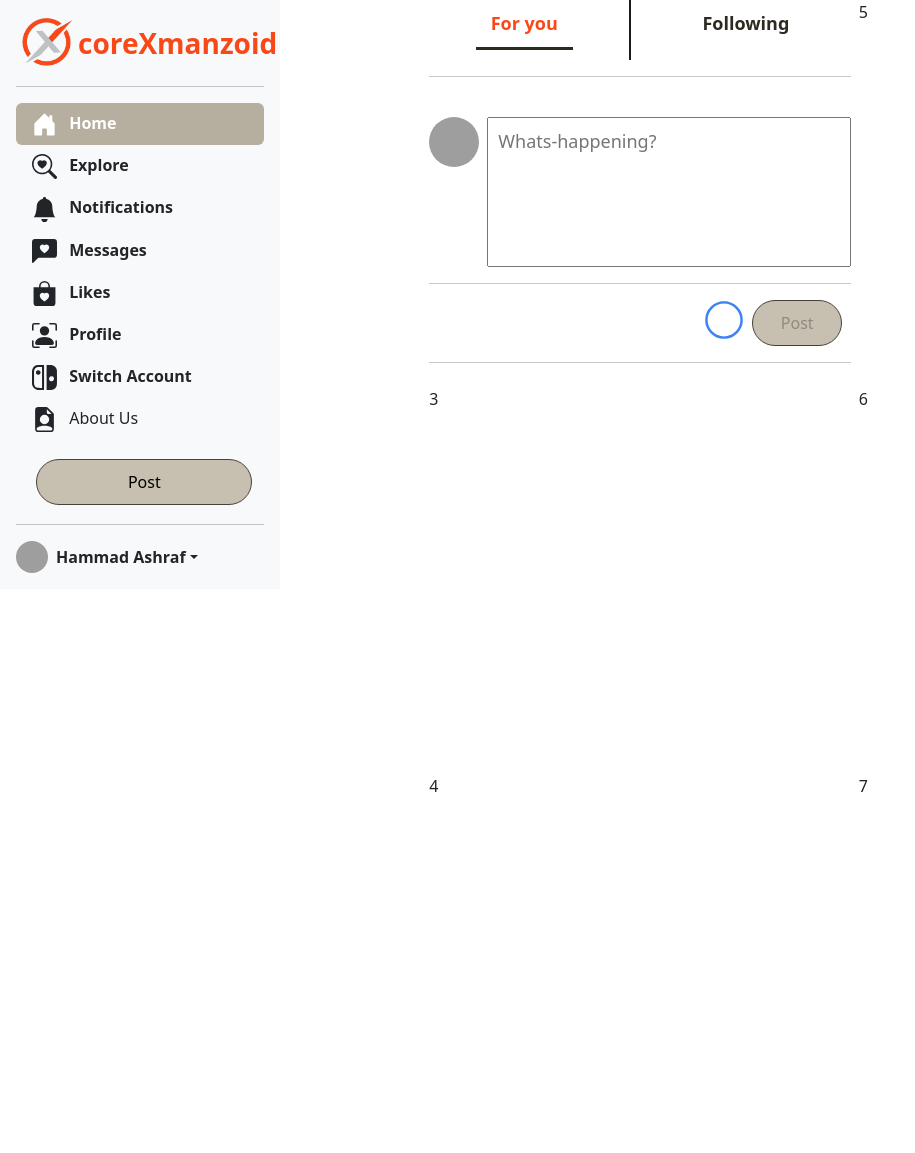
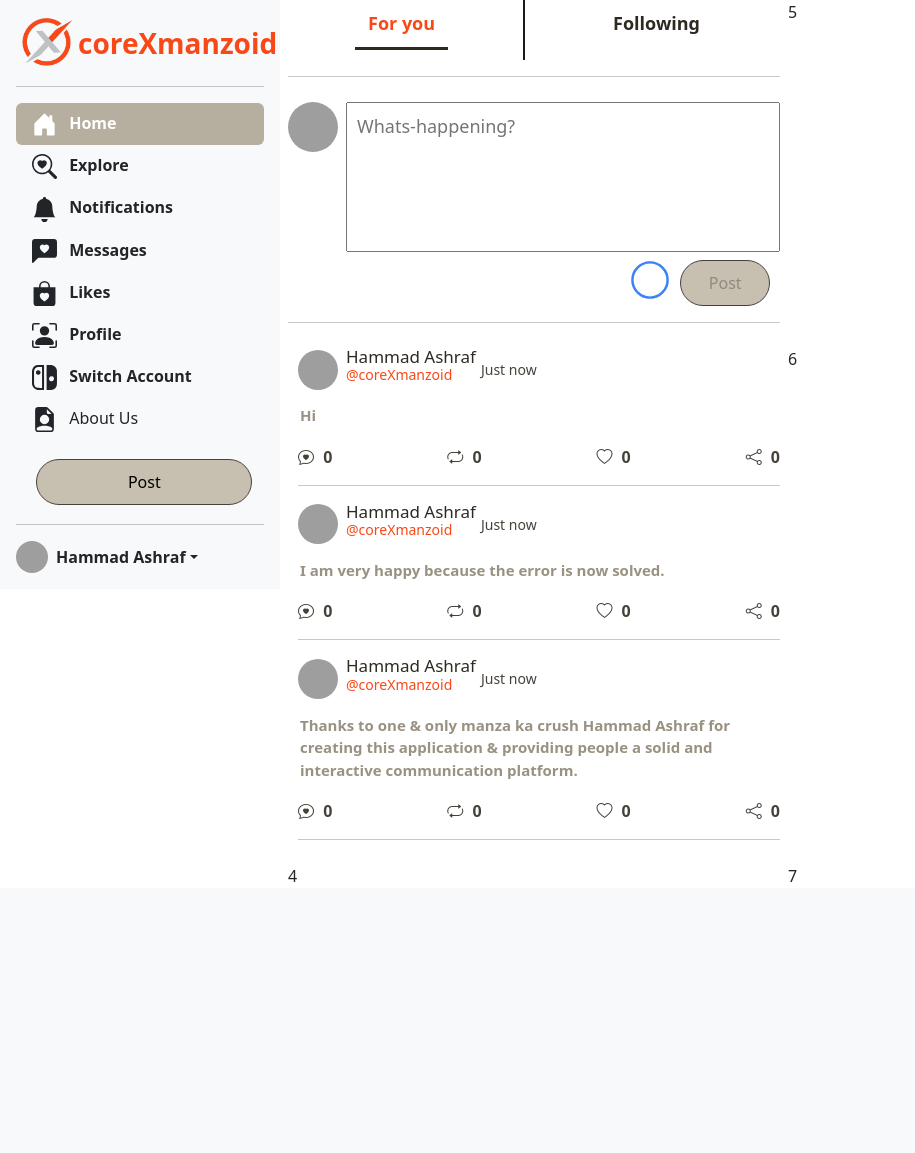
Before and after one commit to coreXmanzoid/coreXmanzoid-Tweet, a Flask app: page /home in a window 1280 px wide. Shown: the whole page, without its empty margins (0-915 px from the left). After the commit the page ends 882 px from the top, so only its background shows below. Run offline with Flask 3, Linux system fonts and the light colour scheme; a user stored in the database is signed in; some libraries are stand-ins or nearby versions; grey boxes are pictures that could not be loaded.

Commit message:
Add Show post section with complete customization.

```diff
--- a/main.py
+++ b/main.py
@@ -1,10 +1,12 @@
 from flask import Flask, render_template, redirect,  url_for, request, flash
 from flask_sqlalchemy import SQLAlchemy
 from sqlalchemy.orm import DeclarativeBase, mapped_column, Mapped, relationship
-from sqlalchemy import Integer, String
+from sqlalchemy import Integer, String, JSON
 from werkzeug.security import check_password_hash, generate_password_hash
 from flask_login import UserMixin, login_user, LoginManager, login_required, current_user, logout_user
 import emailHandling
+from datetime import datetime
+import random
 data = {"page": "signup",
         "email": "example@gmail.com",
         "usernames": [],
@@ -38,7 +40,11 @@ class TweetData(db.Model):
     id: Mapped[int] = mapped_column(Integer, primary_key=True)
     content: Mapped[str] = mapped_column(String, nullable=False)
     user_id: Mapped[int] = mapped_column(Integer, db.ForeignKey("user_data.id"), nullable=False)
-
+    timestamp: Mapped[str] = mapped_column(String, nullable=False)
+    likes: Mapped[int] = mapped_column(Integer, default=0)
+    comments: Mapped[int] = mapped_column(Integer, default=0)
+    retweets: Mapped[int] = mapped_column(Integer, default=0)
+    shares: Mapped[int] = mapped_column(Integer, default=0)
     user = relationship("UserData", back_populates="tweet")
 
 with app.app_context():
@@ -116,13 +122,21 @@ def login():
 def homepage():
     if request.method == 'POST':
         post = request.form.get("post-input")
+        datetime_now = datetime.now().isoformat()  # '2025-10-30T14:22:15'
+
         new_tweet = TweetData(
             content=post,
-            user_id=current_user.id
+            user_id=current_user.id,
+            timestamp=datetime_now
         )
         db.session.add(new_tweet)
         db.session.commit()
-    return render_template('home.html')
+        return redirect(url_for("homepage"))
+    posts = db.session.execute(db.select(TweetData)).scalars().all()
+    if len(posts) > 10:
+        posts = random.sample(posts, 10)
+    current_time = datetime.now().isoformat()  # '2025-10-30T14:22:15'
+    return render_template('home.html', posts=posts, ct=current_time)
 
 
 
--- a/static/css/styles01.css
+++ b/static/css/styles01.css
@@ -47,19 +47,21 @@ button:hover {
     background-color: #DEDED1 !important;
     border-radius: 50% !important;
     box-shadow: rgba(0, 0, 0, 0.24) 0px 3px 8px;
-     !important;
     transition: .6s;
 }
 
 .parent {
     display: grid;
-    grid-template-columns: repeat(3, 1fr);
-    grid-template-rows: repeat(3, 1fr);
+    grid-template-columns: 280px repeat(2, 1fr);
+    grid-template-rows: auto auto auto;
     gap: 8px;
 }
 
 .div1 {
     grid-row: span 3 / span 3;
+    position: fixed;
+    height: 100vh;
+    overflow-y: auto;
 }
 
 .div2 {
@@ -75,7 +77,7 @@ button:hover {
     .flex hr {
         transform: rotate(0deg);
         height: 60px;
-        margin: 0px 10px;
+        margin: 0px 8px;
         border: none;
         border-right: 2px solid #1d1b17;
         opacity: 1;
@@ -86,7 +88,7 @@ button:hover {
         color: #2e2a22;
         font-weight: 600;
         font-size: 18px;
-        padding: 10px 15px;
+        padding: 10px 13px;
         transition: .4s;
         height: fit-content;
     }
@@ -102,7 +104,7 @@ button:hover {
 
     .post {
         display: flex;
-        margin-top: 40px;
+        margin-top: 25px;
     }
 
     img {
@@ -126,6 +128,8 @@ button:hover {
     .submit{
         display: flex;
         justify-content: end;
+        margin-top: 8px;
+
         button{
             margin-top: 0px;
             margin-bottom: 0px;
@@ -155,8 +159,57 @@ button:hover {
 }
 
 .div3 {
+    padding-left: 10px;
     grid-column-start: 2;
     grid-row-start: 2;
+    .post-heading{
+        display: flex;
+        align-items: center;
+        h5{
+            color: #2e2a22;
+            font-size: 17px;
+        }
+        span{
+            color: #F94818;
+            font-size: 14px;
+            font-weight: 500;
+        }
+        small{
+            padding-left: 5px !important;
+            color: #46423b;
+            font-weight: 500;
+        }
+    }
+    .post-content{
+        margin-top: 10px;
+        p{
+            padding: 2px;
+            opacity: 0.9;
+            font-weight: 600;
+            font-size: 15px;
+            color: #8f8674;
+        }
+    }
+    .post-actions{
+        margin-top: 15px;
+        display: flex;
+        justify-content: space-between;
+        a{
+            text-decoration: none;
+            color: #46423b;
+            font-weight: 600;
+            font-size: 16px;
+            transition: .4s;
+        }
+        a:hover{
+            color: #F94818;
+        }
+        i{
+            width: 18px;
+            height: 18px;
+            margin-right: 5px;
+        }
+    }
 }
 
 .div4 {
--- a/static/js/home.js
+++ b/static/js/home.js
@@ -8,3 +8,107 @@ $(".footer-navbar a").click(function () {
     $(".footer-navbar a").removeClass("icons");
     $(this).addClass("icons");
 });
+
+$("textarea").on("input", function () {
+    var inputLength = $(this).val().length;
+    var maxLength = 150;
+    var progress = (inputLength / maxLength) * 100;
+
+    var circumference = 2 * Math.PI * 22;
+    var offset = (progress / 100) * circumference;
+    if (progress >= 100) {
+        $(".progress-circle-indicator").attr("stroke", "red");
+    } else if (progress >= 80) {
+        $(".progress-circle-indicator").attr("stroke", "orange");
+    } else {
+        $(".progress-circle-indicator").attr("stroke", "#3b82f6");
+    }
+    $(".progress-circle-indicator").css("stroke-dashoffset", offset);
+
+    if (inputLength > 0 && inputLength <= maxLength) {
+        $("button[type='submit']").prop("disabled", false);
+    } else {
+        $("button[type='submit']").prop("disabled", true);
+    }
+});
+$(".div2 a").click(function () {
+    $(".div2 a").removeClass("active-a");
+    $(this).addClass("active-a");
+});
+$("textarea").on("input", function () {
+    var inputLength = $(this).val().length;
+    var maxLength = 150;
+    var progress = (inputLength / maxLength) * 100;
+
+    var circumference = 2 * Math.PI * 22;
+    var offset = (progress / 100) * circumference;
+    if (progress >= 100) {
+        $(".progress-circle-indicator").attr("stroke", "red");
+    } else if (progress >= 80) {
+        $(".progress-circle-indicator").attr("stroke", "orange");
+    } else {
+        $(".progress-circle-indicator").attr("stroke", "#3b82f6");
+    }
+    $(".progress-circle-indicator").css("stroke-dashoffset", offset);
+
+    if (inputLength > 0 && inputLength <= maxLength) {
+        $("button[type='submit']").prop("disabled", false);
+    } else {
+        $("button[type='submit']").prop("disabled", true);
+    }
+});
+$(".div2 a").click(function () {
+    $(".div2 a").removeClass("active-a");
+    $(this).addClass("active-a");
+});
+$(".like").click(function (e) {
+    e.preventDefault();
+    var $btn = $(this);
+    var $icon = $btn.find("i");
+    var wasLiked = $icon.hasClass("bi-heart-fill");
+
+    // toggle heart icon
+    $icon.toggleClass("bi-heart bi-heart-fill");
+
+    // get the text node that holds the count (if any)
+    var textNode = $btn.contents().filter(function () { return this.nodeType === 3; }).first();
+    var count = 0;
+
+    if (textNode.length) {
+        var txt = textNode[0].nodeValue.trim();
+        var m = txt.match(/\d+/);
+        count = m ? parseInt(m[0], 10) : 0;
+        count = Math.max(0, count + (wasLiked ? -1 : 1));
+        textNode[0].nodeValue = " " + count;
+    } else {
+        // no count present yet -> create one
+        count = wasLiked ? 0 : 1;
+        $btn.append(" " + count);
+    }
+});
+
+const current_time = new Date(time_now);
+$(".post-heading small").each(function () {
+    const post_time_str = $(this).text();  // Example: "2025-10-30T13:55:00"
+    const post_time = new Date(post_time_str);
+    const diffMs = current_time - post_time;
+    const diffMins = Math.floor(diffMs / 60000);
+
+    let display = "";
+
+    if (diffMins < 1) {
+        display = "Just now";
+    } else if (diffMins < 60) {
+        display = diffMins + " min ago";
+    } else if (diffMins < 1440) {
+        display = Math.floor(diffMins / 60) + "h ago";
+    } else if (diffMins < 43200) {
+        display = Math.floor(diffMins / 1440) + "d ago";
+    } else if (diffMins < 525600) {
+        display = Math.floor(diffMins / 43200) + "m ago";
+    } else {
+        display = Math.floor(diffMins / 525600) + "y ago";
+    }
+
+    $(this).text(display);
+});
--- a/templates/home.html
+++ b/templates/home.html
@@ -15,7 +15,7 @@
     <div class="parent">
         <div class="div1">
             <div class="d-none d-sm-block">
-                <div class="d-flex flex-column flex-shrink-0 p-3 bg-light" style="width: 280px;">
+                <div class="d-flex flex-column flex-shrink-0 p-3 bg-light me-0" style="width: 280px;">
                     <a href="/"
                         class="d-flex align-items-center mb-3 mb-md-0 me-md-auto link-dark text-decoration-none">
                         <img class="img-fluid w-25" src="../static/assets/logo.png" alt="">
@@ -150,7 +150,6 @@
                     <img src="https://github.com/mdo.png" alt="" width="50" height="50" class="rounded-circle me-2">
                     <textarea name="post-input" placeholder="Whats-happening?"></textarea>
                 </div>
-                <hr>
                 <div class="submit">
 
                     <div class="progress-circle" style="width: 40px; height: 40px;">
@@ -172,7 +171,26 @@
                 <hr>
             </form>
         </div>
-        <div class="div3">3
+        <div class="div3">
+            <div class="post">
+                {% for post in posts %}
+                <div class="post-heading">
+                    <img src="https://github.com/mdo.png" alt="" width="40" height="40" class="rounded-circle me-2">
+                    <h5>{{ post.user.name }}<br /><span>@{{ post.user.username }}</span></h5>
+                    <small>{{ post.timestamp }}</small>
+                </div>
+                <div class="post-content">
+                    <p>{{ post.content }}</p>
+                </div>
+                <div class="post-actions">
+                    <a class="comment"><i class="bi bi-chat-heart"></i> {{ post.comments }}</a>
+                    <a class="retweet"><i class="bi bi-repeat"></i> {{ post.retweets }}</a>
+                    <a class="like"><i class="bi bi-heart"></i> {{ post.likes }}</a>
+                    <a class="share"><i class="bi bi-share"></i> {{ post.shares }}</a>
+                </div>
+                <hr>
+                {% endfor %}
+            </div>
         </div>
         <div class="div4">4</div>
         <div class="div5">5</div>
@@ -240,33 +258,9 @@
     <script src="https://cdn.jsdelivr.net/npm/bootstrap@5.3.0/dist/js/bootstrap.bundle.min.js" defer></script>
     <script src="https://ajax.googleapis.com/ajax/libs/jquery/3.7.1/jquery.min.js"></script>
     <script>
-        $("textarea").on("input", function () {
-            var inputLength = $(this).val().length;
-            var maxLength = 150;
-            var progress = (inputLength / maxLength) * 100;
+        var time_now = {{ ct | tojson | safe }};
+    </script>
 
-            var circumference = 2 * Math.PI * 22;
-            var offset = (progress / 100) * circumference;
-            if (progress >= 100) {
-                $(".progress-circle-indicator").attr("stroke", "red");
-            } else if (progress >= 80) {
-                $(".progress-circle-indicator").attr("stroke", "orange");
-            } else {
-                $(".progress-circle-indicator").attr("stroke", "#3b82f6");
-            }
-            $(".progress-circle-indicator").css("stroke-dashoffset", offset);
-
-            if (inputLength > 0 && inputLength <= maxLength) {
-                $("button[type='submit']").prop("disabled", false);
-            } else {
-                $("button[type='submit']").prop("disabled", true);
-            }
-        });
-        $(".div2 a").click(function () {
-            $(".div2 a").removeClass("active-a");
-            $(this).addClass("active-a");
-        });
-    </script>
     <script src="../static/js/home.js"></script>
 
 </body>
```
Also changed, not shown: instance/coreXmanzoidTweet.db.
